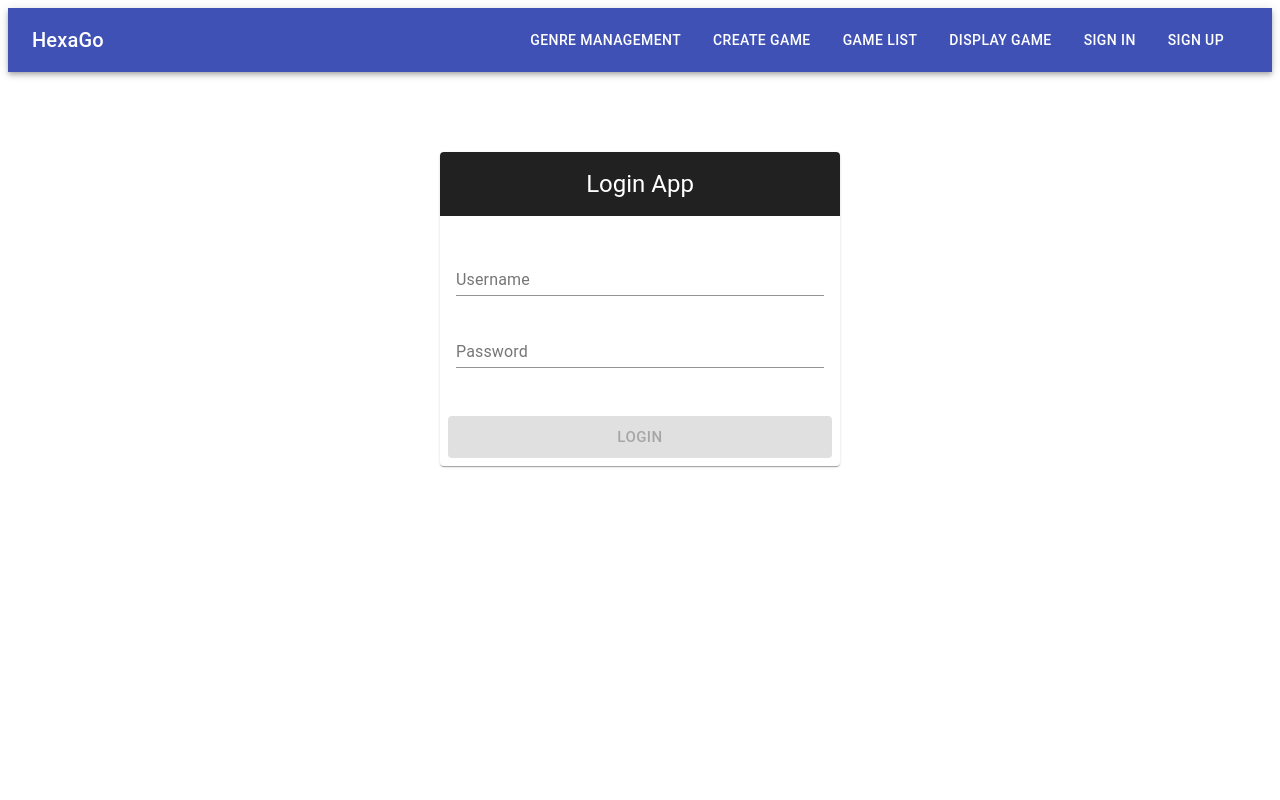
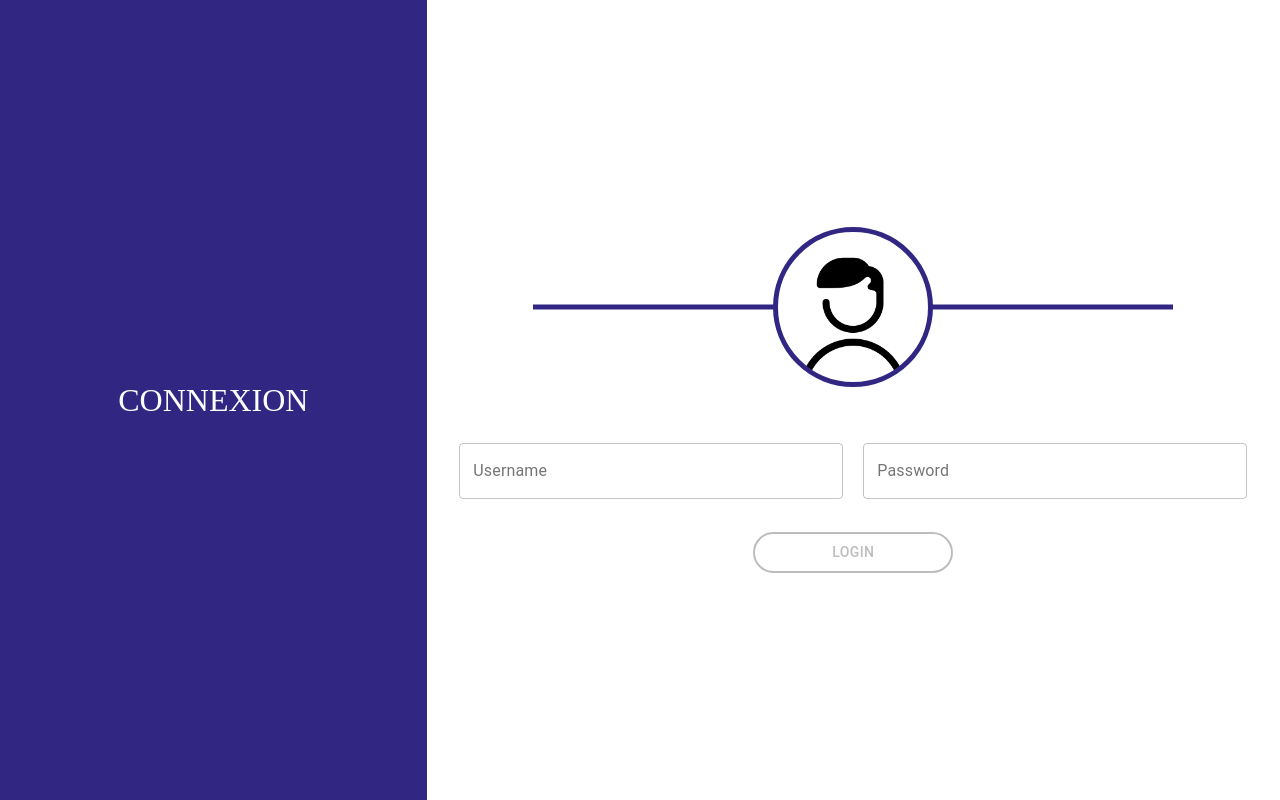
Before and after one commit to TheoWckr/hexago-front-final, a React (Create React App) app in the folder front/: page /login in a window 1280 px wide. Built offline with nearby package versions, Linux system fonts and the light colour scheme.

Commit message:
design login almost done

```diff
--- a/front/src/App.css
+++ b/front/src/App.css
@@ -1,3 +1,7 @@
+html, body {
+  padding: 0;
+  margin: 0;
+}
 
 .App {
   text-align: center;
--- a/front/src/components/commons/headers/Header.tsx
+++ b/front/src/components/commons/headers/Header.tsx
@@ -6,9 +6,14 @@ import { makeStyles, createStyles, Theme } from '@material-ui/core/styles';
 import AppBar from "@material-ui/core/AppBar";
 import Typography from "@material-ui/core/Typography";
 import {Link} from "react-router-dom";
+import { useLocation } from 'react-router-dom'
 
 const Header = () => {
     const classes = useStyles();
+
+    const currentLocation = useLocation();
+    if (currentLocation.pathname.match('/login'))
+        return null;
     return (
         <div className={classes.root} >
             <AppBar position="static">
--- /dev/null
+++ b/front/src/components/user/login/login.css
@@ -0,0 +1,41 @@
+.loginContainer {
+    display: flex;
+    flex-direction: column;
+    align-items: center;
+    justify-content: center;
+    height: 100%;
+}
+
+.backHome {
+    display: block;
+    position: relative;
+    top: 0;
+    left: 0;
+}
+
+.userLogo {
+    border: 5px solid #312783;
+    border-radius: 50%;
+    height: 150px;
+    width: 150px;
+    position: relative;
+    background-color: #fff;
+    background-image: url('./user.png');
+    background-position: center;
+    background-size: contain;
+    background-repeat: no-repeat;
+    margin-bottom: 40px;
+}
+
+.userLogo::after {
+    content: '';
+    display: block;
+    position: absolute;
+    height: 5px;
+    background: #312783;
+    width: 50vw;
+    left: 50%;
+    top: 50%;
+    z-index: -1;
+    transform: translate(-50%, -50%);
+}
--- a/front/src/components/user/login/loginForm.tsx
+++ b/front/src/components/user/login/loginForm.tsx
@@ -1,33 +1,49 @@
 import React, {useState, useEffect} from 'react';
+import './login.css';
 import TextField from '@material-ui/core/TextField';
 import {createStyles, makeStyles, Theme} from '@material-ui/core/styles';
-import Card from '@material-ui/core/Card';
-import CardContent from '@material-ui/core/CardContent';
-import CardActions from '@material-ui/core/CardActions';
 import Button from '@material-ui/core/Button';
-import CardHeader from '@material-ui/core/CardHeader';
 
 const useStyles = makeStyles((theme: Theme) =>
     createStyles({
-        container: {
-            display: 'flex',
-            flexWrap: 'wrap',
-            width: 400,
-            margin: `${theme.spacing(0)} auto`
+        containerBtn: {
+            marginTop: 25
         },
         loginBtn: {
-            marginTop: theme.spacing(2),
-            flexGrow: 1
+            color: '#312783',
+            borderWidth: 2,
+            borderStyle: 'solid',
+            width: 200,
+            borderRadius: 50,
+            backgroundColor: 'rgba(0,0,0,0)',
+            '&:hover': {
+                backgroundColor: 'rgba(0,0,0,0)',
             },
-        header: {
-            textAlign: 'center',
-            background: '#212121',
-            color: '#fff'
         },
-        card: {
-            marginTop: theme.spacing(10)
+        loginContainer: {
+            display: 'flex',
+            flexDirection: 'column',
+            alignItems: 'center',
+            justifyContent: 'center',
+            height: '100%'
+        },
+        formContainer: {
+            width: '100%'
+        },
+        formBox: {
+            display: 'flex',
+            justifyContent: 'center',
+            width: '100%'
+        },
+        formInput: {
+            width: '45%'
+        },
+        username: {
+            marginRight: 10
+        },
+        password: {
+            marginLeft: 10
         }
-
     }),
 );
 
@@ -64,26 +80,26 @@ export const LoginForm = () => {
     };
 
     return (
-        <form className={classes.container} noValidate autoComplete="off">
-            <Card className={classes.card}>
-                <CardHeader className={classes.header} title="Login App"/>
-                <CardContent>
-                    <div>
+        <div className="loginContainer">
+            <span className="userLogo"></span>
+            <div className={classes.formContainer}>
+                <form noValidate autoComplete="off" className={classes.formBox}>
                     <TextField
                         error={error}
-                            fullWidth
                         id="username"
+                        className={`${classes.formInput} ${classes.username}`}
                         type="email"
                         label="Username"
                         placeholder="Username"
                         margin="normal"
                         onChange={(e) => setUsername(e.target.value)}
                         onKeyPress={(e) => handleKeyPress(e)}
+                        variant="outlined"
                     />
                     <TextField
                         error={error}
-                            fullWidth
                         id="password"
+                        className={`${classes.formInput} ${classes.password}`}
                         type="password"
                         label="Password"
                         placeholder="Password"
@@ -91,21 +107,18 @@ export const LoginForm = () => {
                         helperText={helperText}
                         onChange={(e) => setPassword(e.target.value)}
                         onKeyPress={(e) => handleKeyPress(e)}
+                        variant="outlined"
                     />
+                </form>
             </div>
-                </CardContent>
-                <CardActions>
+            <div className={classes.containerBtn}>
                 <Button
-                        variant="contained"
-                        size="large"
-                        color="secondary"
                     className={classes.loginBtn}
                     onClick={() => handleLogin()}
                     disabled={isButtonDisabled}>
                     Login
                 </Button>
-                </CardActions>
-            </Card>
-        </form>
+            </div>
+        </div>
     );
 };
--- a/front/src/components/user/login/loginPage.tsx
+++ b/front/src/components/user/login/loginPage.tsx
@@ -1,10 +1,40 @@
 import React from 'react';
 import {LoginForm} from "./loginForm";
+import './login.css';
+import {Grid} from "@material-ui/core";
+import {createStyles, makeStyles, Theme} from "@material-ui/core/styles";
+import Hidden from "@material-ui/core/Hidden";
+
+const useStyles = makeStyles((theme: Theme) =>
+    createStyles({
+        leftContain: {
+            display: 'flex',
+            userSelect: 'none',
+            alignItems: 'center',
+            justifyContent: 'center',
+            color: 'white',
+            fontSize: '2rem',
+            backgroundColor: '#312783'
+        },
+        fullHeight: {
+            height: '100vh'
+        }
+    }),
+);
 
 export const LoginPage = () => {
+    const classes = useStyles();
+
     return (
-        <div>
-            <LoginForm/>
-        </div>
+        <Grid container className={classes.fullHeight}>
+            <Hidden only={['xs', 'sm']}>
+                <Grid item md={4} lg={4} className={classes.leftContain}>
+                    CONNEXION
+                </Grid>
+            </Hidden>
+            <Grid item xs={12} sm={12} md={8} lg={8}>
+                <LoginForm/>
+            </Grid>
+        </Grid>
     )
 };
```
Also changed, not shown: front/src/App.tsx (+8 -8 lines), front/src/components/user/login/user.png (added). Lines whose indentation alone changed are shown as unchanged.
